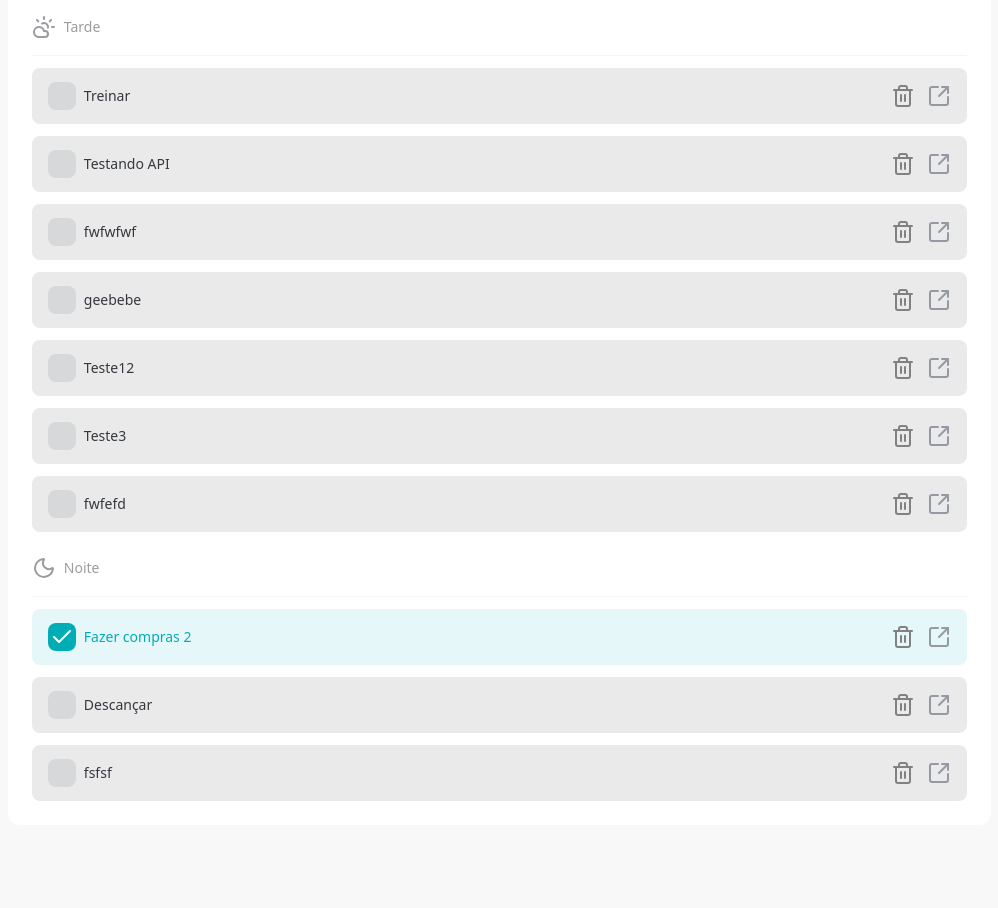
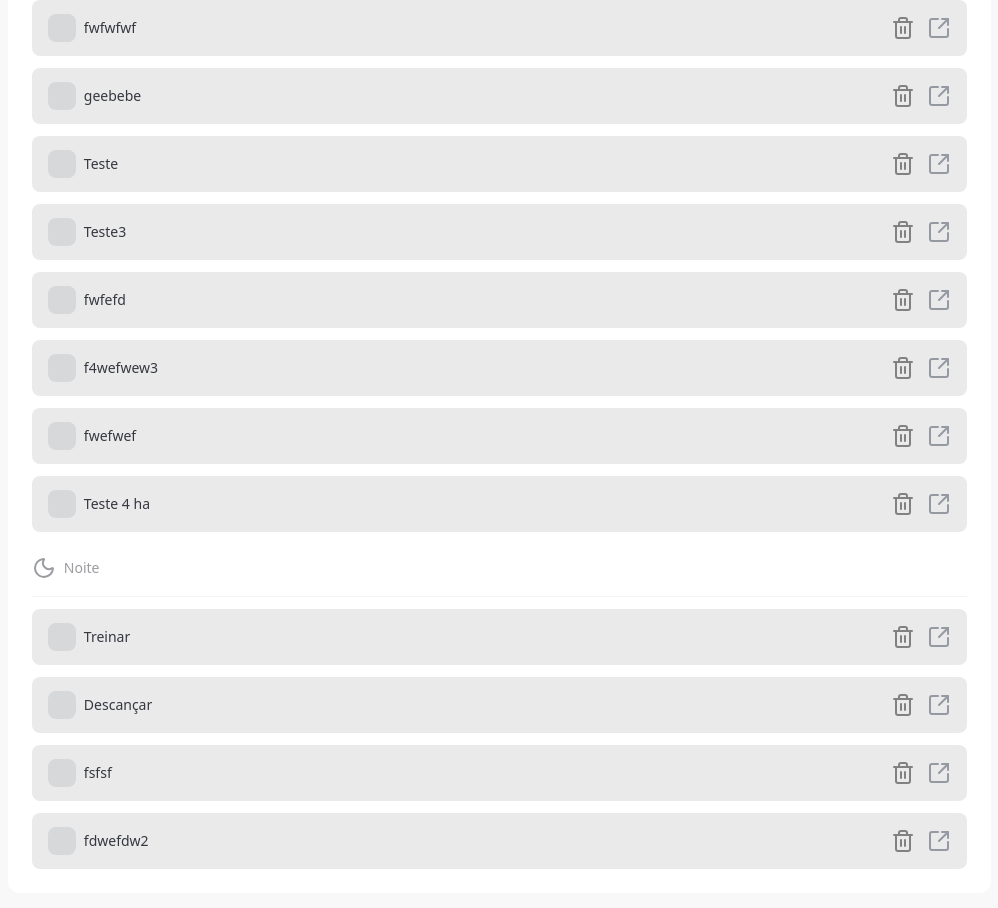
Before and after one commit to tassioNS9/task-manager, a React (Vite) app: page / in a window 1280 px wide. Shown: the part 698-1606 px from the top of the page, without its empty margins (257-1255 px from the left). Built offline with nearby package versions, Linux system fonts and the light colour scheme; data requests are answered from the project's data file.

Commit message:
feat: ensure task can be deleted

```diff
--- a/db.json
+++ b/db.json
@@ -1,16 +1,9 @@
 {
   "tasks": [
     {
-      "id": "3",
-      "title": "Fazer compras 2",
-      "time": "evening",
-      "description": "vamos as compras!",
-      "status": "done"
-    },
-    {
       "id": "4",
       "title": "Treinar",
-      "time": "afternoon",
+      "time": "evening",
       "description": "Bora Crescer!",
       "status": "not_started"
     },
@@ -32,7 +25,7 @@
       "id": "5a203b34-d9ed-42dd-a210-eba72a1a6a0e",
       "title": "gdgrefg",
       "description": "t34t3g",
-      "time": "morning",
+      "time": "afternoon",
       "status": "not_started"
     },
     {
@@ -74,14 +67,14 @@
       "id": "1460",
       "title": "Teste12",
       "description": "testamdpp",
-      "time": "afternoon",
+      "time": "morning",
       "status": "not_started"
     },
     {
       "id": "eb1c",
       "title": "Teste",
       "description": "dede",
-      "time": "morning",
+      "time": "afternoon",
       "status": "not_started"
     },
     {
@@ -109,14 +102,28 @@
       "id": "33373940-ec1b-4fe8-9cdd-504bf056a714",
       "title": "f4wefwew3",
       "description": "e12e1e",
-      "time": "morning",
+      "time": "afternoon",
       "status": "not_started"
     },
     {
       "id": "3deb39b0-b991-47e0-83e0-0838cc578ff3",
       "title": "fwefwef",
       "description": "r32r2q3r",
-      "time": "morning",
+      "time": "afternoon",
+      "status": "not_started"
+    },
+    {
+      "id": "d28bd7ed-f9d6-4bfa-9554-40151a1aa092",
+      "title": "Teste 4 ha",
+      "description": "ffeege",
+      "time": "afternoon",
+      "status": "not_started"
+    },
+    {
+      "id": "55c65f41-fef8-4e13-9eb9-10ecce8e3f91",
+      "title": "fdwefdw2",
+      "description": "43ff3f",
+      "time": "evening",
       "status": "not_started"
     }
   ]
--- a/src/App.jsx
+++ b/src/App.jsx
@@ -1,18 +1,9 @@
-import { Toaster } from "sonner"
-
 import Sidebar from "./components/Sidebar"
 import Tasks from "./components/Tasks"
 
 function App() {
   return (
     <div className="flex">
-      <Toaster
-        toastOptions={{
-          style: {
-            color: "blue",
-          },
-        }}
-      />
       <Sidebar />
       <Tasks />
     </div>
--- a/src/components/TimeSelect.jsx
+++ b/src/components/TimeSelect.jsx
@@ -7,7 +7,7 @@ const TimeSelect = (props) => {
 
       <select
         id="time"
-        className="outline-text-brand-primary placeholder:text-brand-primary border-brand-border rounded-lg border border-solid px-4 py-3 placeholder:text-sm"
+        className="outline-text-brand-primary rounded-lg border border-solid border-brand-border px-4 py-3 placeholder:text-sm placeholder:text-brand-primary"
         {...props}
       >
         <option value="morning">Manhã</option>
--- a/src/main.jsx
+++ b/src/main.jsx
@@ -3,6 +3,7 @@ import "./index.css"
 import { StrictMode } from "react"
 import { createRoot } from "react-dom/client"
 import { createBrowserRouter, RouterProvider } from "react-router-dom"
+import { Toaster } from "sonner"
 
 import App from "./App.jsx"
 import TaskDetailsPage from "./task-details.jsx"
@@ -20,6 +21,13 @@ const router = createBrowserRouter([
 
 createRoot(document.getElementById("root")).render(
   <StrictMode>
+    <Toaster
+      toastOptions={{
+        style: {
+          color: "blue",
+        },
+      }}
+    />
     <RouterProvider router={router} />
   </StrictMode>
 )
--- a/src/task-details.jsx
+++ b/src/task-details.jsx
@@ -1,7 +1,8 @@
 import { CircleArrowLeft, Loader2Icon, Trash2 } from "lucide-react"
 import { useEffect, useRef, useState } from "react"
 import { Link, useParams } from "react-router-dom"
-import { toast, Toaster } from "sonner"
+import { useNavigate } from "react-router-dom"
+import { toast } from "sonner"
 
 import Button from "./components/Button"
 import Input from "./components/Input"
@@ -15,7 +16,7 @@ const TaskDetailsPage = () => {
   const [isLoading, setIsLoading] = useState(false)
   const titleRef = useRef()
   const descriptionRef = useRef()
-
+  const navigate = useNavigate()
   useEffect(() => {
     const getTask = async () => {
       const response = await fetch(`http://localhost:3000/tasks/${taskId}`, {
@@ -23,6 +24,7 @@ const TaskDetailsPage = () => {
       })
       const data = await response.json()
       setTask(data)
+      setTime(data.time)
     }
     getTask()
   }, [taskId])
@@ -32,7 +34,6 @@ const TaskDetailsPage = () => {
     // Lógica para salvar as alterações da tarefa
     const title = titleRef?.current.value
     const description = descriptionRef?.current.value
-
     // Nova Verificação utilizando o Ref
     const newErrors = []
     if (!title.trim()) {
@@ -62,6 +63,7 @@ const TaskDetailsPage = () => {
       description,
       time,
     }
+    console.log(task, "task")
     const response = await fetch(`http://localhost:3000/tasks/${taskId}`, {
       method: "PATCH",
       headers: {
@@ -81,6 +83,22 @@ const TaskDetailsPage = () => {
     toast.success("Tarefa atualizada com sucesso!")
   }
 
+  const handleDeleteClick = async () => {
+    setIsLoading(true)
+    const response = await fetch(`http://localhost:3000/tasks/${taskId}`, {
+      method: "DELETE",
+    })
+    if (!response.ok) {
+      setIsLoading(false)
+      return toast.error("Erro ao Deletar a tarefa!.")
+    }
+
+    toast.success("Tarefa Deletada com Sucesso!")
+    setIsLoading(false)
+    navigate("/")
+    // Redirecionar para a página principal ou outra página
+  }
+
   const titleError = errors.find((error) => error.inputName === "title")
   const timeError = errors.find((error) => error.inputName === "time")
   const descriptionError = errors.find(
@@ -89,13 +107,6 @@ const TaskDetailsPage = () => {
 
   return (
     <div className="flex">
-      <Toaster
-        toastOptions={{
-          style: {
-            color: "blue",
-          },
-        }}
-      />
       <Sidebar />
       <div className="w-full space-y-2 px-8 py-16">
         <div className="flex items-center justify-between">
@@ -116,7 +127,11 @@ const TaskDetailsPage = () => {
             </h2>
           </div>
           <div className="flex items-center gap-4 self-end py-3">
-            <Button disabled={isLoading} color="danger">
+            <Button
+              disabled={isLoading}
+              onClick={handleDeleteClick}
+              color="danger"
+            >
               Deletar Tarefa <Trash2 />
             </Button>
           </div>
@@ -133,7 +148,9 @@ const TaskDetailsPage = () => {
           </div>
           <div className="my-6 space-y-3">
             <TimeSelect
-              defaultValue={task?.time}
+              id="time"
+              label="Horário"
+              value={time}
               onChange={(e) => setTime(e.target.value)}
               errorMessage={timeError?.message}
             />
```
